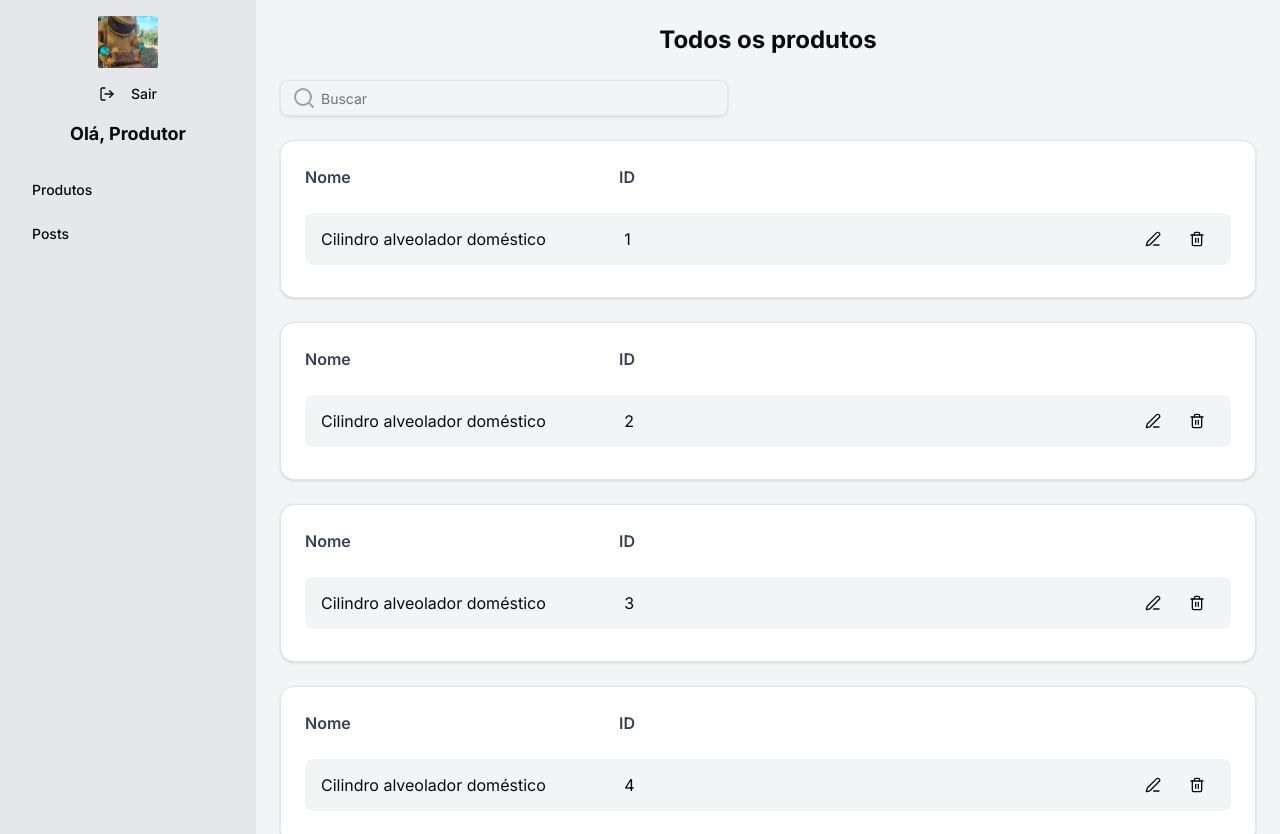
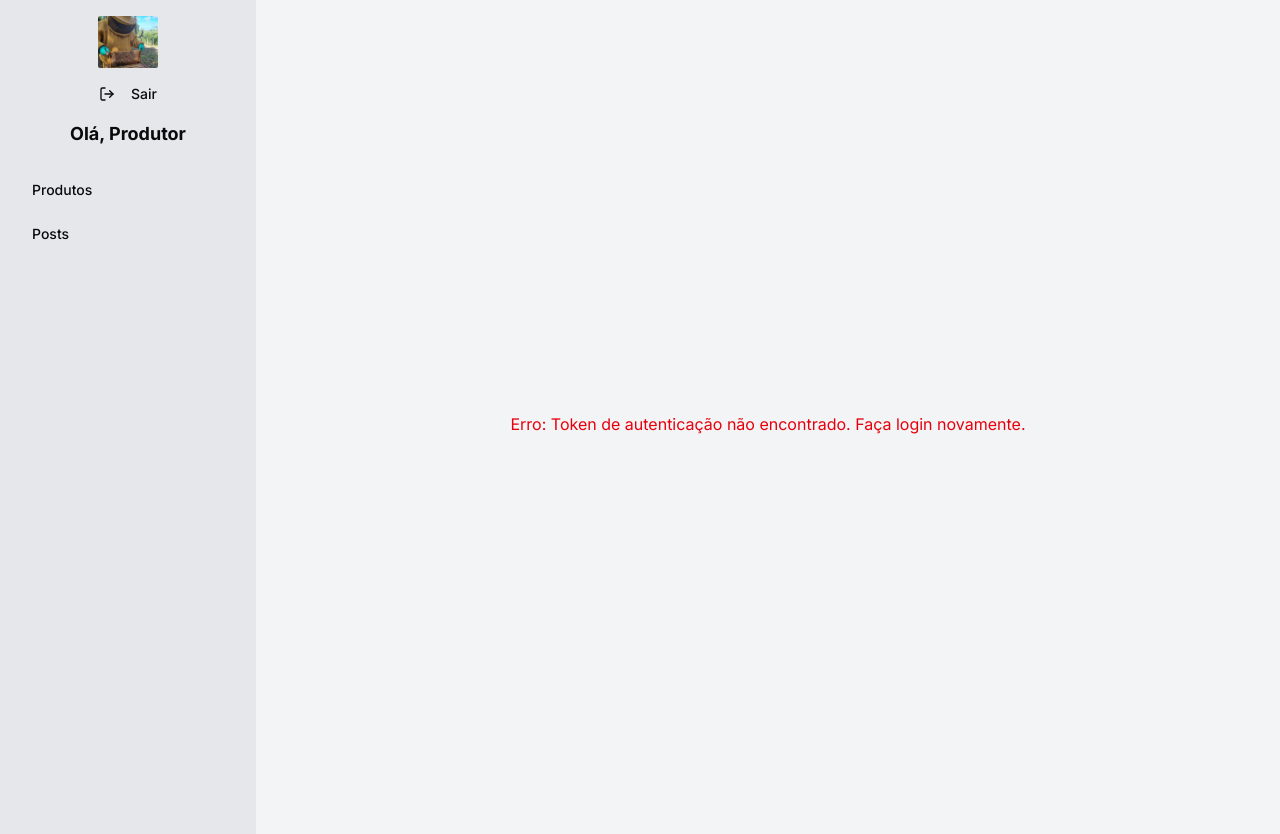
Before and after one commit to GuilhermeMarqus/Moreilandia, a Next.js app: page /produtor in a window 1280 px wide. Shown: the top 834 px of the page. Built offline with nearby package versions, Linux system fonts and the light colour scheme.

Commit message:
chore: add API route api/produto in page produtor/page.tsx

```diff
--- a/src/app/(private)/admin/posts/cadastrarpost/page.tsx
+++ b/src/app/(private)/admin/posts/cadastrarpost/page.tsx
@@ -4,12 +4,15 @@ import { useState, useRef } from "react";
 import Image from "next/image";
 import { Button } from "@/components/ui/button";
 import { Plus, Upload, CheckCircle2 } from "lucide-react";
+import axios from "axios"; // Importar axios
+import { jwtDecode } from "jwt-decode"; // Importar jwtDecode
 
 export default function CadastrarProdutoPage() {
   const [produto, setProduto] = useState({
-    nome: "",
-    descricao: "",
-    imagem: "",
+    titulo: "", // Alterado de 'nome' para 'titulo'
+    conteudo: "", // Alterado de 'descricao' para 'conteudo'
+    imagem: "", // Para pré-visualização da imagem
+    bannerFile: null as File | null, // Para o arquivo real do banner
   });
   const [salvo, setSalvo] = useState(false);
   const [carregando, setCarregando] = useState(false);
@@ -26,7 +29,7 @@ export default function CadastrarProdutoPage() {
     const file = e.target.files?.[0];
     if (file) {
       const imageUrl = URL.createObjectURL(file);
-      setProduto({ ...produto, imagem: imageUrl });
+      setProduto({ ...produto, imagem: imageUrl, bannerFile: file });
       setSalvo(false);
     }
   };
@@ -36,42 +39,63 @@ export default function CadastrarProdutoPage() {
   };
 
   const handleSalvar = async () => {
-    if (!produto.nome || !produto.descricao) {
-      alert("Preencha todos os campos antes de salvar.");
+    if (!produto.titulo || !produto.conteudo || !produto.bannerFile) {
+      alert("Preencha todos os campos e selecione um banner antes de salvar.");
       return;
     }
 
     setCarregando(true);
     try {
-      const response = await fetch(
+      const formData = new FormData();
+      formData.append("titulo", produto.titulo);
+      formData.append("conteudo", produto.conteudo);
+
+      const token = localStorage.getItem("moreilandia.token"); // Obter o token
+      if (!token) {
+        alert("Token de autenticação não encontrado. Faça login novamente.");
+        setCarregando(false);
+        return;
+      }
+
+      let autorId: string // Valor padrão caso não encontre no token
+      try {
+        const decodedToken: any = jwtDecode(token);
+        autorId = decodedToken.id; // Supondo que o ID do usuário está no campo 'id' do token
+      } catch (decodeError) {
+        console.error("Erro ao decodificar o token JWT:", decodeError);
+        alert("Erro ao decodificar o token. Tente fazer login novamente.");
+        setCarregando(false);
+        return;
+      }
+      formData.append("autorId", String(autorId)); // Anexar o ID do autor como string
+
+      if (produto.bannerFile) {
+        formData.append("banner", produto.bannerFile);
+      }
+
+      const response = await axios.post(
         "https://extensao-8-semestre-si-2025-2.onrender.com/api/admin/postagem",
+        formData,
         {
-          method: "POST",
           headers: {
-            "Content-Type": "application/json",
-            // Se o endpoint for protegido, adicione o token aqui:
-            // "Authorization": `Bearer ${token}`,
+            Authorization: `Bearer ${token}`,
+            // 'Content-Type': 'multipart/form-data', // Axios define isso automaticamente
           },
-          body: JSON.stringify({
-            titulo: produto.nome,
-            conteudo: produto.descricao,
-            autorId: 1, // <-- coloque o ID real do autor aqui, se tiver autenticação
-          }),
         }
       );
 
-      if (!response.ok) {
-        throw new Error(`Erro ao criar post: ${response.statusText}`);
-      }
-
-      const data = await response.json();
+      const data = response.data;
       console.log("Post criado:", data);
 
       setSalvo(true);
-      setProduto({ nome: "", descricao: "", imagem: "" });
+      setProduto({ titulo: "", conteudo: "", imagem: "", bannerFile: null });
+      if (fileInputRef.current) {
+        fileInputRef.current.value = ""; // Limpar o input de arquivo
+      }
       setTimeout(() => setSalvo(false), 3000);
-    } catch (error) {
-      console.error(error);
+    } catch (error: any) {
+      console.error("Erro ao salvar o post:", error);
+      console.error("Detalhes do erro:", error.response?.data); // Log detalhado do erro
       alert("Erro ao salvar o post. Veja o console para mais detalhes.");
     } finally {
       setCarregando(false);
@@ -79,8 +103,11 @@ export default function CadastrarProdutoPage() {
   };
 
   const handleDescartar = () => {
-    setProduto({ nome: "", descricao: "", imagem: "" });
+    setProduto({ titulo: "", conteudo: "", imagem: "", bannerFile: null });
     setSalvo(false);
+    if (fileInputRef.current) {
+      fileInputRef.current.value = ""; // Limpar o input de arquivo
+    }
   };
 
   return (
@@ -89,13 +116,13 @@ export default function CadastrarProdutoPage() {
         <h1 className="text-2xl font-semibold mb-6">Cadastrar post</h1>
 
         <div className="bg-gray-200 rounded-xl p-6 space-y-6">
-          {/* Nome */}
+          {/* Título */}
           <div>
             <label className="block text-sm font-medium mb-2">Título</label>
             <input
               type="text"
-              name="nome"
-              value={produto.nome}
+              name="titulo"
+              value={produto.titulo}
               onChange={handleChange}
               placeholder="Digite o título do post"
               className="w-full p-3 rounded-md border border-gray-300 focus:outline-none focus:ring-2 focus:ring-amber-500"
@@ -104,7 +131,7 @@ export default function CadastrarProdutoPage() {
 
           {/* Imagem */}
           <div>
-            <label className="block text-sm font-medium mb-2">Imagem</label>
+            <label className="block text-sm font-medium mb-2">Banner</label>
             <div className="flex items-center space-x-4">
               <div
                 onClick={handleImageClick}
@@ -113,7 +140,7 @@ export default function CadastrarProdutoPage() {
                 {produto.imagem ? (
                   <Image
                     src={produto.imagem}
-                    alt="Imagem do post"
+                    alt="Imagem do banner"
                     fill
                     className="object-cover rounded-xl"
                   />
@@ -134,14 +161,14 @@ export default function CadastrarProdutoPage() {
             </div>
           </div>
 
-          {/* Descrição */}
+          {/* Conteúdo */}
           <div>
             <label className="block text-sm font-medium mb-2">
               Conteúdo do post
             </label>
             <textarea
-              name="descricao"
-              value={produto.descricao}
+              name="conteudo"
+              value={produto.conteudo}
               onChange={handleChange}
               placeholder="Digite o conteúdo..."
               className="w-full p-3 rounded-md border border-gray-300 focus:outline-none focus:ring-2 focus:ring-amber-500"
--- a/src/app/(private)/produtor/page.tsx
+++ b/src/app/(private)/produtor/page.tsx
@@ -7,60 +7,81 @@ import { Button } from "@/components/ui/button";
 import { Input } from "@/components/ui/input";
 import { Card, CardContent, CardHeader } from "@/components/ui/card";
 import { useRouter } from "next/navigation";
+import { useState, useEffect } from "react"; // Importar useState e useEffect
+import axios from "axios"; // Importar axios
 
-const produtos = [
-  {
-    id: 1,
-    imageSrc: "/foto-produto.svg", // Substitua com o caminho real da imagem
-    title: "Cilindro alveolador doméstico",
-    status: "Estado de novo",
-  },
-  {
-    id: 2,
-    imageSrc: "/ImageIcon.svg",
-    title: "Cilindro alveolador doméstico",
-    status: "Estado de novo",
-  },
-  {
-    id: 3,
-    imageSrc: "/ImageIcon.svg",
-    title: "Cilindro alveolador doméstico",
-    status: "Estado de novo",
-  },
-  {
-    id: 4,
-    imageSrc: "/ImageIcon.svg",
-    title: "Cilindro alveolador doméstico",
-    status: "Estado de novo",
-  },
-  {
-    id: 5,
-    imageSrc: "/ImageIcon.svg",
-    title: "Cilindro alveolador doméstico",
-    status: "Estado de novo",
-  },
-  {
-    id: 6,
-    imageSrc: "/ImageIcon.svg",
-    title: "Cilindro alveolador doméstico",
-    status: "Estado de novo",
-  },
-  {
-    id: 7,
-    imageSrc: "/ImageIcon.svg",
-    title: "Cilindro alveolador doméstico",
-    status: "Estado de novo",
-  },
-  {
-    id: 8,
-    imageSrc: "/ImageIcon.svg",
-    title: "Cilindro alveolador doméstico",
-    status: "Estado de novo",
-  },
-];
+// Interface para os dados do produto
+interface ProdutoData {
+  id: number;
+  nome: string;
+  descricao: string;
+  foto_produto: string; // Nome do arquivo da imagem
+  produtorId: number;
+  createdAt: string;
+  updatedAt: string;
+  foto_produto_url?: string; // Se a API retornar a URL completa diretamente
+}
 
 export default function ProdutorPage() {
   const router = useRouter();
+  const [produtos, setProdutos] = useState<ProdutoData[]>([]); // Estado para armazenar os produtos
+  const [loading, setLoading] = useState(true); // Estado de carregamento
+  const [error, setError] = useState<string | null>(null); // Estado para erros
+  const [search, setSearch] = useState(""); // Estado para a busca
+
+  useEffect(() => {
+    const fetchProdutos = async () => {
+      setLoading(true);
+      setError(null);
+      const token = localStorage.getItem('moreilandia.token');
+
+      if (!token) {
+        setError("Token de autenticação não encontrado. Faça login novamente.");
+        setLoading(false);
+        return;
+      }
+
+      try {
+        const response = await axios.get(
+          "https://extensao-8-semestre-si-2025-2.onrender.com/api/produto",
+          {
+            headers: {
+              Authorization: `Bearer ${token}`,
+            },
+          }
+        );
+        setProdutos(response.data);
+      } catch (err: any) {
+        console.error("Erro ao buscar produtos:", err);
+        setError(err.response?.data?.message || "Erro desconhecido ao buscar produtos.");
+      } finally {
+        setLoading(false);
+      }
+    };
+
+    fetchProdutos();
+  }, []);
+
+  const filteredProdutos = produtos.filter((produto) =>
+    produto.nome.toLowerCase().includes(search.toLowerCase())
+  );
+
+  if (loading) {
+    return (
+      <div className="flex-1 p-8 bg-gray-100 min-h-screen flex items-center justify-center">
+        <p>Carregando produtos...</p>
+      </div>
+    );
+  }
+
+  if (error) {
+    return (
+      <div className="flex-1 p-8 bg-gray-100 min-h-screen flex items-center justify-center text-red-600">
+        <p>Erro: {error}</p>
+      </div>
+    );
+  }
+
   return (
     <>
       <div className="flex justify-center w-auto">
@@ -68,11 +89,19 @@ export default function ProdutorPage() {
       </div>
       <div className="relative mb-6 w-full max-w-md">
         <Search className="absolute left-3 top-1/2 -translate-y-1/2 text-gray-400" />
-        <Input placeholder="Buscar" className="pl-10 w-full" />
+        <Input
+          placeholder="Buscar"
+          className="pl-10 w-full"
+          value={search}
+          onChange={(e) => setSearch(e.target.value)}
+        />
       </div>
       <div>
-        {produtos.map((Produtos) => (
-          <Card key={Produtos.id} className="mb-6">
+        {!loading && !error && filteredProdutos.length === 0 && (
+          <p className="text-center text-gray-600">Nenhum produto encontrado.</p>
+        )}
+        {!loading && !error && filteredProdutos.map((produto) => (
+          <Card key={produto.id} className="mb-6">
             <CardHeader>
               <div className="grid grid-cols-3 gap-4 font-semibold text-gray-700">
                 <div>Nome</div>
@@ -82,14 +111,23 @@ export default function ProdutorPage() {
             </CardHeader>
             <CardContent>
               <div className="grid grid-cols-3 gap-4 items-center py-2 px-4 rounded-md bg-gray-100 mb-2">
-                <div>{Produtos.title}</div>
-                <div>{Produtos.id}</div>
+                <div className="flex items-center space-x-3">
+                  <Image
+                    src={produto.foto_produto_url || `https://extensao-8-semestre-si-2025-2.onrender.com/api/files/${encodeURIComponent(produto.foto_produto)}`}
+                    alt={produto.nome}
+                    width={40}
+                    height={40}
+                    className="rounded-full object-cover"
+                  />
+                  <span>{produto.nome}</span>
+                </div>
+                <div>{produto.id}</div>
                 <div className="flex justify-end space-x-2">
                   <Button
                     variant="ghost"
                     size="icon"
                     className="cursor-pointer"
-                    onClick={() => router.push(`/produtor/${Produtos.id}`)}
+                    onClick={() => router.push(`/produtor/cadastroprod/${produto.id}`)}
                   >
                     <PenLine className="h-4 w-4 cursor-pointer" />
                   </Button>
@@ -98,13 +136,12 @@ export default function ProdutorPage() {
                   </Button>
                 </div>
               </div>
-              {/* Mais produtores podem ser adicionados aqui */}
             </CardContent>
           </Card>
         ))}
       </div>
 
-      <div className="flex justify-center space-x-4">
+      <div className="flex justify-center space-x-4 mt-6">
         <Button
           variant="outline"
           onClick={() => router.push(`/produtor/cadastroprod`)}
@@ -112,16 +149,6 @@ export default function ProdutorPage() {
           Cadastrar
         </Button>
       </div>
-      <style>{`
-        /* Oculta a Navbar */
-        .fixed {
-          display: none !important;
-        }
-        /* Oculta o Footer */
-        footer {
-          display: none !important;
-        }
-      `}</style>
     </>
   );
 }
```
